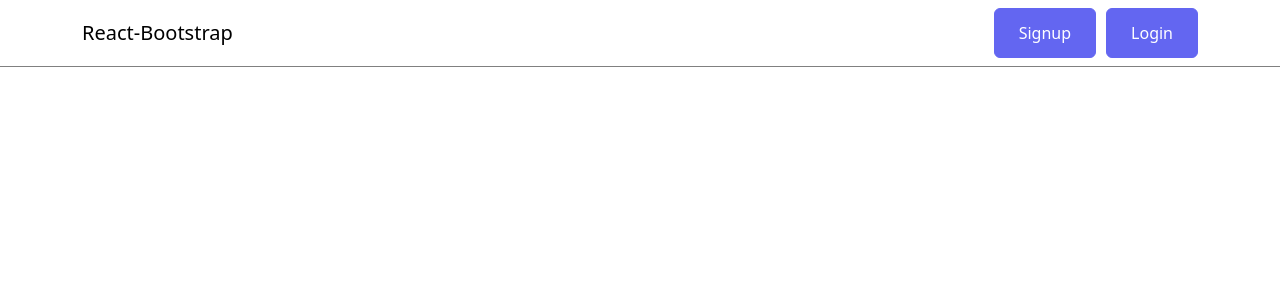
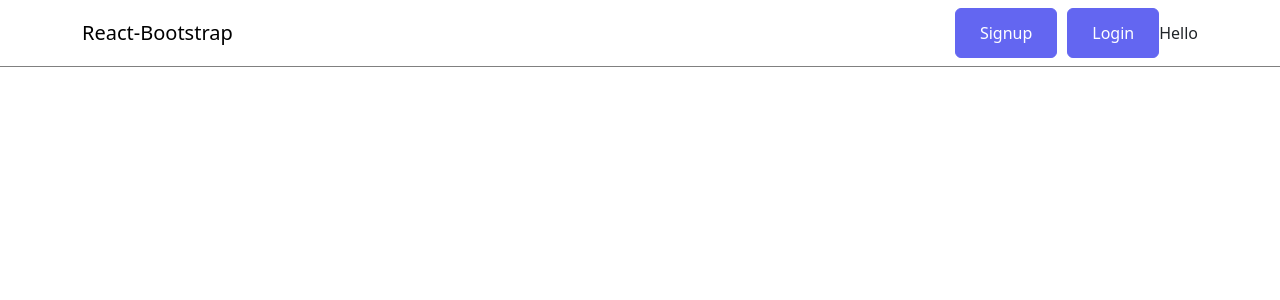
Before and after one commit to deepanshu0009/Parker-Frontend, a React (Create React App) app: page / in a window 1280 px wide. Shown: the top 300 px of the page. Built offline with nearby package versions, Linux system fonts and the light colour scheme.

Commit message:
test commit

```diff
--- a/src/entry/main.jsx
+++ b/src/entry/main.jsx
@@ -22,6 +22,10 @@ function Navmenu() {
             <Link to="/login">
               <Button className="Nav-btn" type="button">Login</Button>
             </Link>
+
+          </div>
+          <div>
+            Hello
           </div>
 
         </Container>
```
